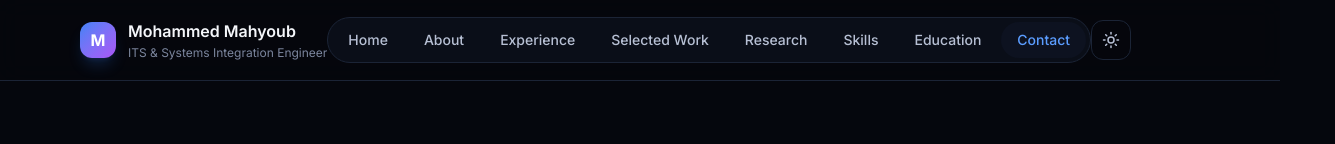
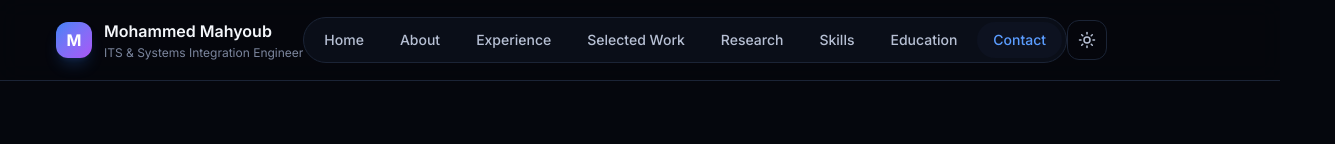
Before and after one commit to Mahyoub88/Mahyoub88.github.io, a React (Vite) app: page / in a window 1280 px wide. Shown: the top 144 px of the page, 1335 px wide, since content can reach past the window. Built offline with nearby package versions, Linux system fonts and the light colour scheme.

Commit message:
fix(layout): widen the page and trim the gutters [skip ci]
At 1920px the 1440px container plus 80px of padding left 320px of dead
margin on each side — the content used only 67% of the window. 1680px with
56px gutters brings that to 82%.

Written via AI Shared Memory MCP by Mahyoub88.

```diff
--- a/src/components/Container.tsx
+++ b/src/components/Container.tsx
@@ -1,6 +1,6 @@
 import type { ReactNode } from 'react'
 
-const DEFAULT_MAX_WIDTH = 'max-w-[1440px]'
+const DEFAULT_MAX_WIDTH = 'max-w-[1680px]'
 
 /**
  * Two max-w utilities on one element are resolved by stylesheet order, not by
@@ -19,7 +19,7 @@ export function Container({
 
   return (
     <div
-      className={`mx-auto w-full ${callerSetsWidth ? '' : DEFAULT_MAX_WIDTH} px-6 lg:px-14 xl:px-20 ${className}`}
+      className={`mx-auto w-full ${callerSetsWidth ? '' : DEFAULT_MAX_WIDTH} px-6 lg:px-10 xl:px-14 ${className}`}
     >
       {children}
     </div>
```
